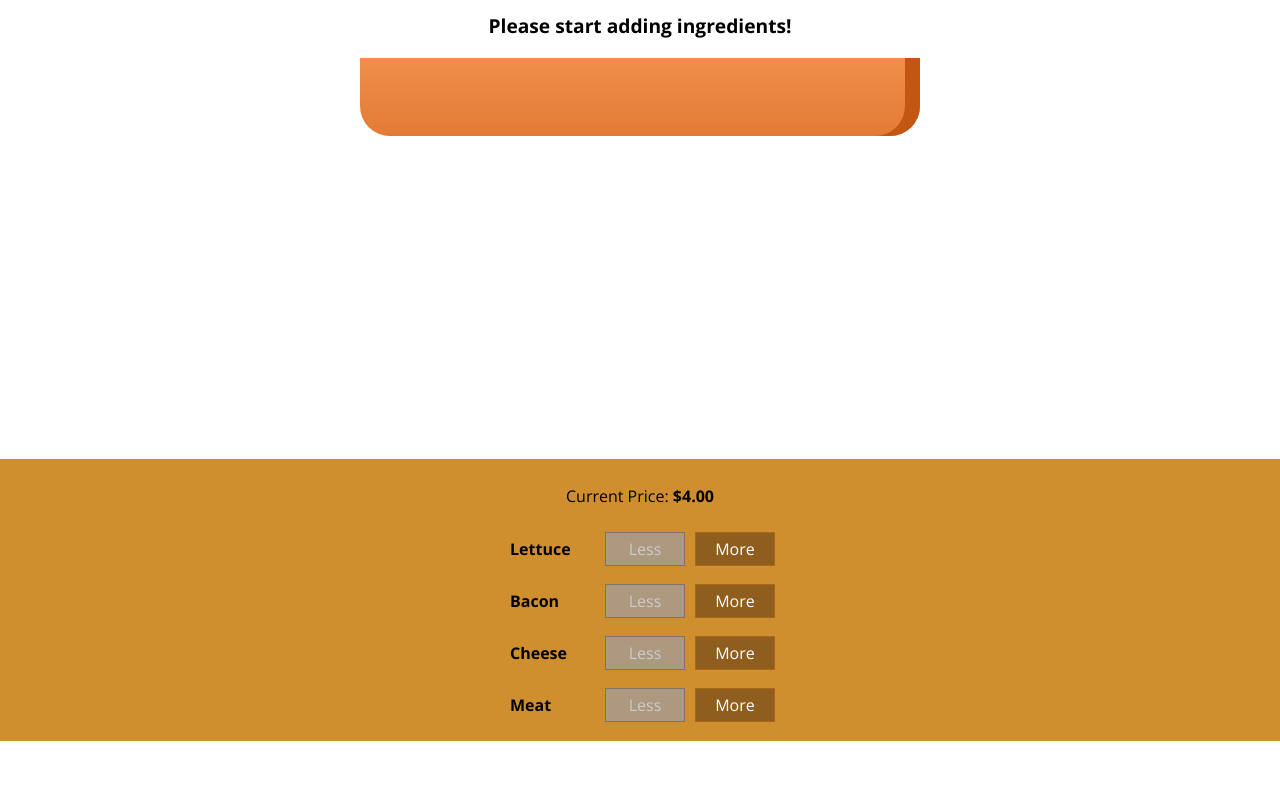
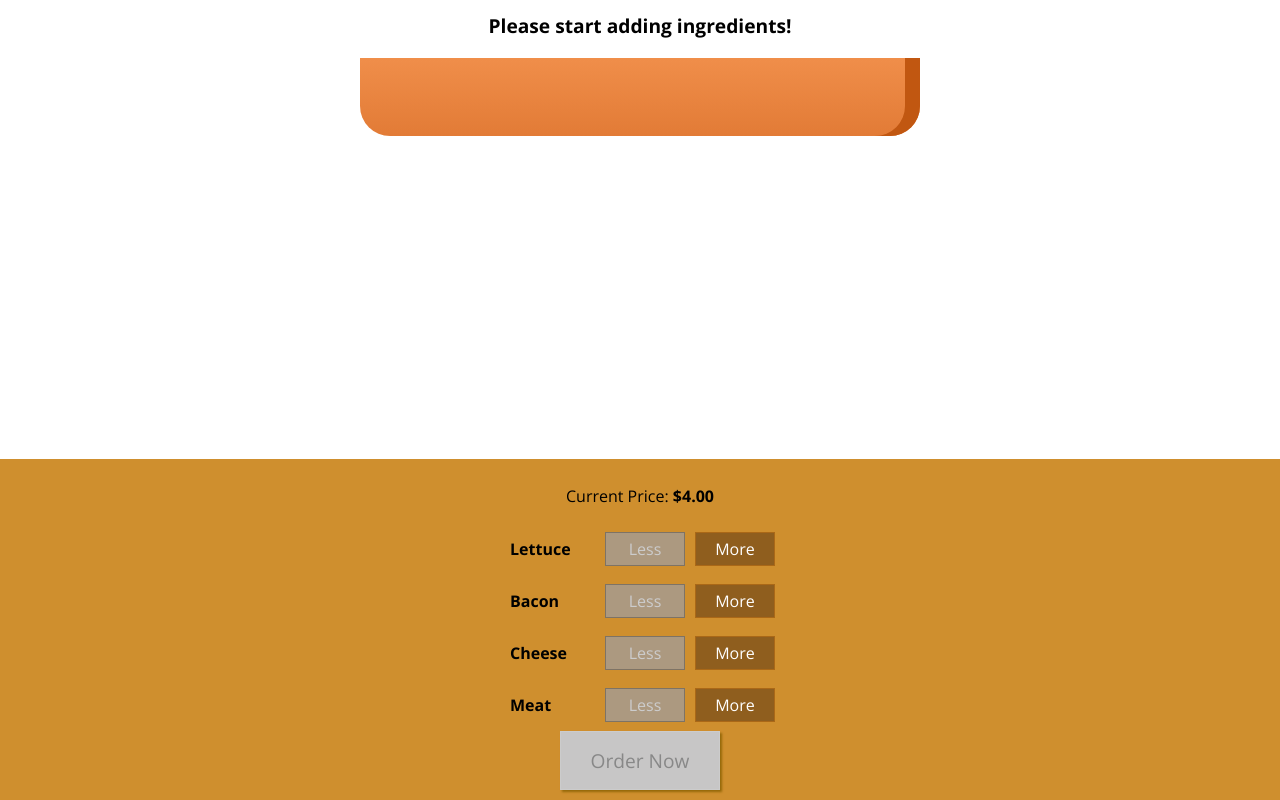
Before and after one commit to joshlee-pdx/burger-builder, a React app: page / in a window 1280 px wide. Shown: the part 179-979 px from the top of the page. Before the commit the page ends 920 px from the top, so only its background shows below. Built offline with nearby package versions, Linux system fonts and the light colour scheme.

Commit message:
added modal and ordersummary

```diff
--- a/package.json
+++ b/package.json
@@ -3,11 +3,12 @@
   "version": "0.1.0",
   "private": true,
   "dependencies": {
+    "@babel/core": "^7.12.3",
     "autoprefixer": "7.1.6",
     "babel-core": "6.26.0",
     "babel-eslint": "7.2.3",
     "babel-jest": "20.0.3",
-    "babel-loader": "7.1.2",
+    "babel-loader": "^7.1.2",
     "babel-preset-react-app": "^3.1.2",
     "babel-runtime": "6.26.0",
     "case-sensitive-paths-webpack-plugin": "2.1.1",
--- a/src/components/Burger/BuildControls/BuildControls.css
+++ b/src/components/Burger/BuildControls/BuildControls.css
@@ -8,3 +8,44 @@
   margin: auto;
   padding: 10px 0;
 }
+
+.OrderButton {
+  background-color: #DAD735;
+  outline: none;
+  cursor: pointer;
+  border: 1px solid #966909;
+  color: #966909;
+  font-family: inherit;
+  font-size: 1.2em;
+  padding: 15px 30px;
+  box-shadow: 2px 2px 2px #966909;
+}
+
+.OrderButton:hover, .OrderButton:active {
+  background-color: #A0DB41;
+  border: 1px solid #966909;
+  color: #966909;
+}
+
+.OrderButton:disabled {
+  background-color: #C7C6C6;
+  cursor: not-allowed;
+  border: 1px solid #ccc;
+  color: #888888;
+}
+
+.OrderButton:not(:disabled) {
+  animation: enable 0.3s linear;
+}
+
+@keyframes enable {
+  0% {
+      transform: scale(1);
+  }
+  60% {
+      transform: scale(1.1);
+  }
+  100% {
+      transform: scale(1);
+  }
+}
--- a/src/components/Burger/BuildControls/BuildControls.js
+++ b/src/components/Burger/BuildControls/BuildControls.js
@@ -22,6 +22,10 @@
         disabled={props.disabled[ctrl.type]}
       />
     ))}
+    <button
+      className={classes.OrderButton}
+      disabled={!props.purchasable}
+      onClick={props.ordered}>Order Now</button>
   </div>
 );
 
--- /dev/null
+++ b/src/components/Burger/OrderSummary/OrderSummary.js
@@ -0,0 +1,25 @@
+import React from 'react';
+
+import Aux from '../../../hoc/Auxiliary';
+
+const orderSummary = (props)  => {
+  const ingredientSummary = Object.keys(props.ingredients)
+    .map(igKey => {
+      return (<li key={igKey}>
+        <span style={{textTransform: 'capitalize'}}>{igKey}</span>: {props.ingredients[igKey]}
+        </li>);
+    });
+
+  return (
+    <Aux>
+      <h3>Your Order</h3>
+      <p>A delicious burger with the following ingredients:</p>
+      <ul>
+        {ingredientSummary}
+      </ul>
+      <p>Continue to Checkout?</p>
+    </Aux>
+  )
+};
+
+export default orderSummary;
--- /dev/null
+++ b/src/components/UI/Modal/Modal.css
@@ -0,0 +1,20 @@
+.Modal {
+  position: fixed;
+  z-index: 500;
+  background-color: white;
+  width: 70%;
+  border: 1px solid #ccc;
+  box-shadow: 1px 1px 1px black;
+  padding: 16px;
+  left: 15%;
+  top: 30%;
+  box-sizing: border-box;
+  transition: all 0.3s ease-out;
+}
+
+@media (min-width: 600px) {
+  .Modal {
+      width: 500px;
+      left: calc(50% - 250px);
+  }
+}
--- /dev/null
+++ b/src/components/UI/Modal/Modal.js
@@ -0,0 +1,16 @@
+import React from 'react';
+
+import classes from './Modal.css';
+
+const modal = (props) => (
+  <div
+    className={classes.Modal}
+    style={{
+      transform: props.show ? 'translateY(0)' : 'translateY(-100vh)',
+      opacity: props.show ? '1': '0'
+      }}>
+    {props.children}
+  </div>
+);
+
+export default modal;
--- a/src/containers/BurgerBuilder/BurgerBuilder.js
+++ b/src/containers/BurgerBuilder/BurgerBuilder.js
@@ -7,6 +7,8 @@
 import Aux from '../../hoc/Auxiliary';
 import Burger from '../../components/Burger/Burger';
 import BuildControls from '../../components/Burger/BuildControls/BuildControls';
+import Modal from '../../components/UI/Modal/Modal';
+import OrderSummary from '../../components/Burger/OrderSummary/OrderSummary';
 
 /*
   Possibly add presets
@@ -29,7 +31,22 @@
       meat: 0
     },
     // Default price of burger with no added ingredients
-    totalPrice: 4
+    totalPrice: 4,
+    purchasable: false,
+    purchasing: false
+  }
+
+  updatePurchaseState(ingredients) {
+    // Turn array of ingredients into an array of their values and add them together
+    const sum = Object.keys(ingredients)
+      .map(igKey => {
+        return ingredients[igKey];
+      })
+      .reduce((sum,el) =>{
+        return sum + el;
+      },0);
+
+    this.setState({purchasable: sum > 0});
   }
 
   addIngredientHandler = (type) => {
@@ -46,6 +63,7 @@
 
     // Update state
     this.setState({totalPrice: newPrice, ingredients: updatedIngredients});
+    this.updatePurchaseState(updatedIngredients);
   }
 
   removeIngredientHandler = (type) => {
@@ -67,6 +85,11 @@
 
     // Update state
     this.setState({totalPrice: newPrice, ingredients: updatedIngredients});
+    this.updatePurchaseState(updatedIngredients);
+  }
+
+  purchaseHandler = () => {
+    this.setState({purchasing: true});
   }
 
   render(){
@@ -80,12 +103,15 @@
 
     return (
       <Aux>
+        <Modal show={this.state.purchasing}><OrderSummary ingredients={this.state.ingredients}/></Modal>
         <Burger ingredients={this.state.ingredients}/>
         <BuildControls
           ingredientAdded={this.addIngredientHandler}
           ingredientRemoved={this.removeIngredientHandler}
           disabled={disabledInfo}
           price={this.state.totalPrice}
+          purchasable={this.state.purchasable}
+          ordered={this.purchaseHandler}
         />
       </Aux>
     );
```
Also changed, not shown: src/components/Burger/BuildControls/BuildControl/BuildControl.js (+6 -4 lines), src/components/UI/Backdrop/Backdrop.js (added), 1 other file (tests, documents, lock files or other folders).
